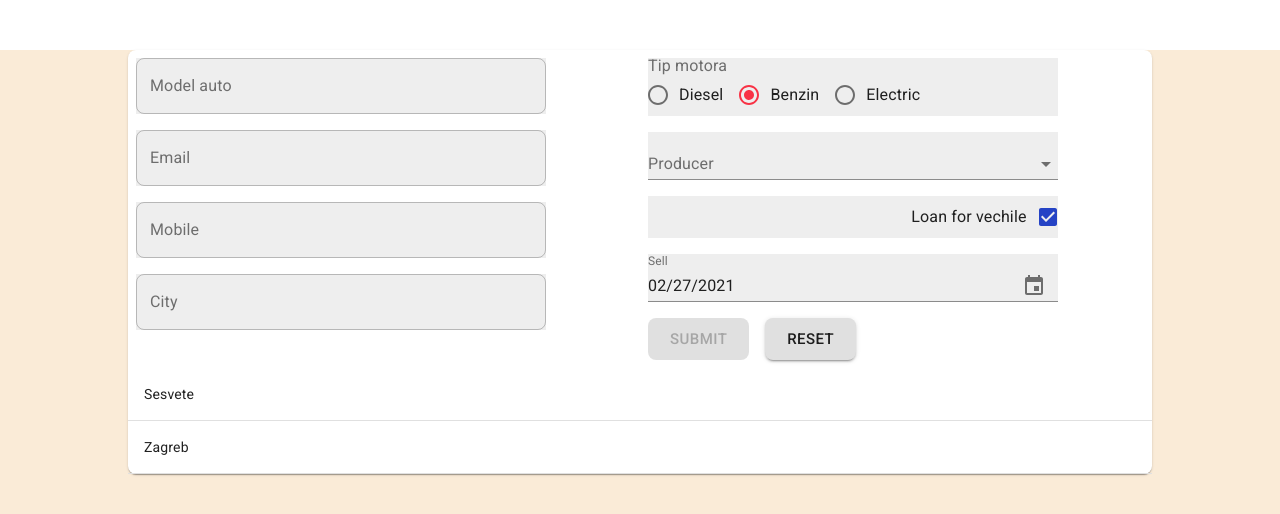
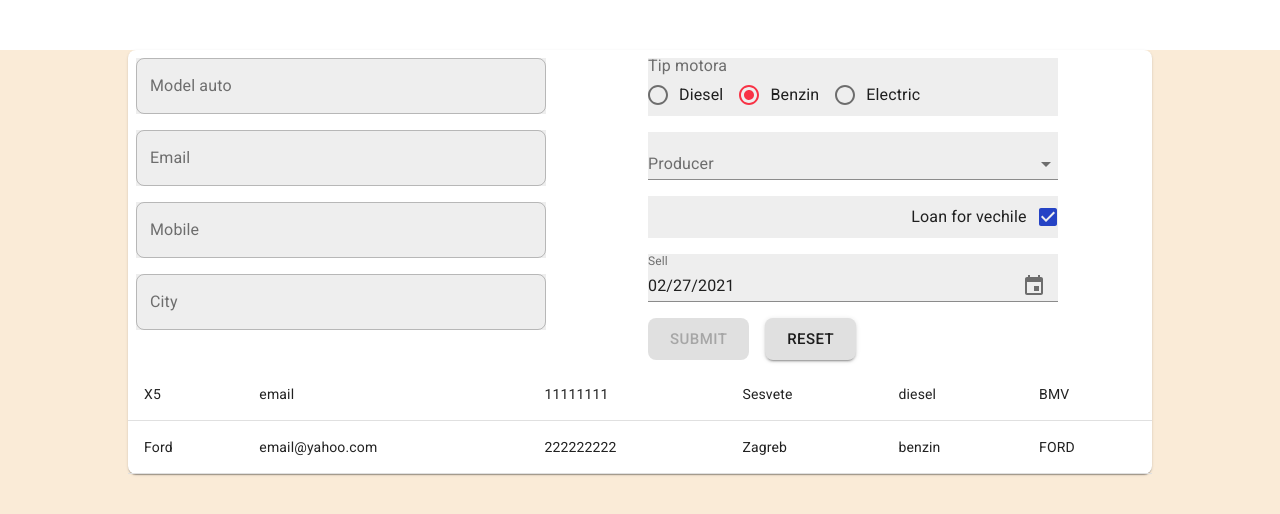
Before and after one commit to alenskupnjak/reactZadatakMono, a React (Create React App) app: page / in a window 1280 px wide. Shown: the top 514 px of the page. Built offline with nearby package versions, Linux system fonts and the light colour scheme.

Commit message:
016 glavna tabela gotova

```diff
--- a/src/Components/UseTable.jsx
+++ b/src/Components/UseTable.jsx
@@ -1,9 +1,9 @@
 import React from 'react'
 import { Table } from '@material-ui/core';
-import { observer } from 'mobx-react';
 
 function UseTable (header) {
 
+  // Glavna tablica
   const TableContainer = (props) => {
     return (
       <Table>
--- a/src/Pages/vehicle.jsx
+++ b/src/Pages/vehicle.jsx
@@ -39,9 +39,13 @@ function Vehicle() {
         {
           store.listVehicleGet.map(data=> (
               <TableRow key={data.id}>
-                <TableCell>
-                  {data.city}
-                </TableCell>
+                <TableCell> {data.modelAuto}</TableCell>
+                <TableCell> {data.email}</TableCell>
+                <TableCell> {data.mobile}</TableCell>
+                <TableCell> {data.city}</TableCell>
+                <TableCell> {data.motor}</TableCell>
+                <TableCell> {data.producer}</TableCell>
+                {/* <TableCell> {data.sellDate}</TableCell>  */}
               </TableRow>
           ))
         }
--- a/src/Pages/vehicleForm.jsx
+++ b/src/Pages/vehicleForm.jsx
@@ -21,8 +21,6 @@ import { getDataOptions } from '../Common/VehicleService';
 // import store from  '../Stores/StoreVechile'
 import {store, initVechileValue} from  '../Stores/StoreVechile'
 
-
-console.log(initVechileValue);
 
 
 // ************************
@@ -95,13 +93,20 @@ function VehicleForm() {
 
     //  Ako je FORMA ispravno popunjena spremamo u mobX store
     if(validationForm()) {
+
       // Generiramo imitaciju ID,
       store.vechileFormValue.id = generateId()
+
+      // Unutar autoListe spremam podatak priozvidaca zbog ispisa
+      getDataOptions().forEach(data =>{
+        if(data.id === store.vechileFormValue.producerId ) {
+          return store.vechileFormValue.producer = data.title
+        }
+      })
+
+      // Spremam pripremljene podatke u listu
       store.listVehiclePut(store.vechileFormValue)
-      console.log(store.listVehicle);
     }
-    console.log(errors);
-    console.log(store.vechileFormValue);
   }
 
 
--- a/src/Stores/storeVechile.jsx
+++ b/src/Stores/storeVechile.jsx
@@ -38,7 +38,7 @@ const listVehicleInit = [
     city: 'Zagreb',
     motor: 'benzin',
     producer: "FORD",
-    producerId: '1',
+    producerId: '2',
     sellDate: '2021-02-26T10:51:22.509Z',
     isLoan: false,
   },
@@ -95,13 +95,10 @@ class Store {
     console.log(data);
 
     this.listVehicle.push(data)
-    console.log(this.listVehicle);
-    this.listVehicle.forEach(data=> {
-      console.table(data.id);
-    })
-
     // Nakon unosa vrijednosti resetiramo formu
     this.vechileFormValue = initVechileValue
+
+    console.log(this.listVehicle);
   }
 
   //
@@ -123,7 +120,7 @@ class Store {
       return podaci
     })
 
-    console.log(listaAutomobila);
+    // console.log(listaAutomobila);
     return listaAutomobila
   }
 
@@ -138,8 +135,6 @@ class Store {
   }
 
 
-
-
 }
 
 
```
Lines whose indentation alone changed are shown as unchanged.
